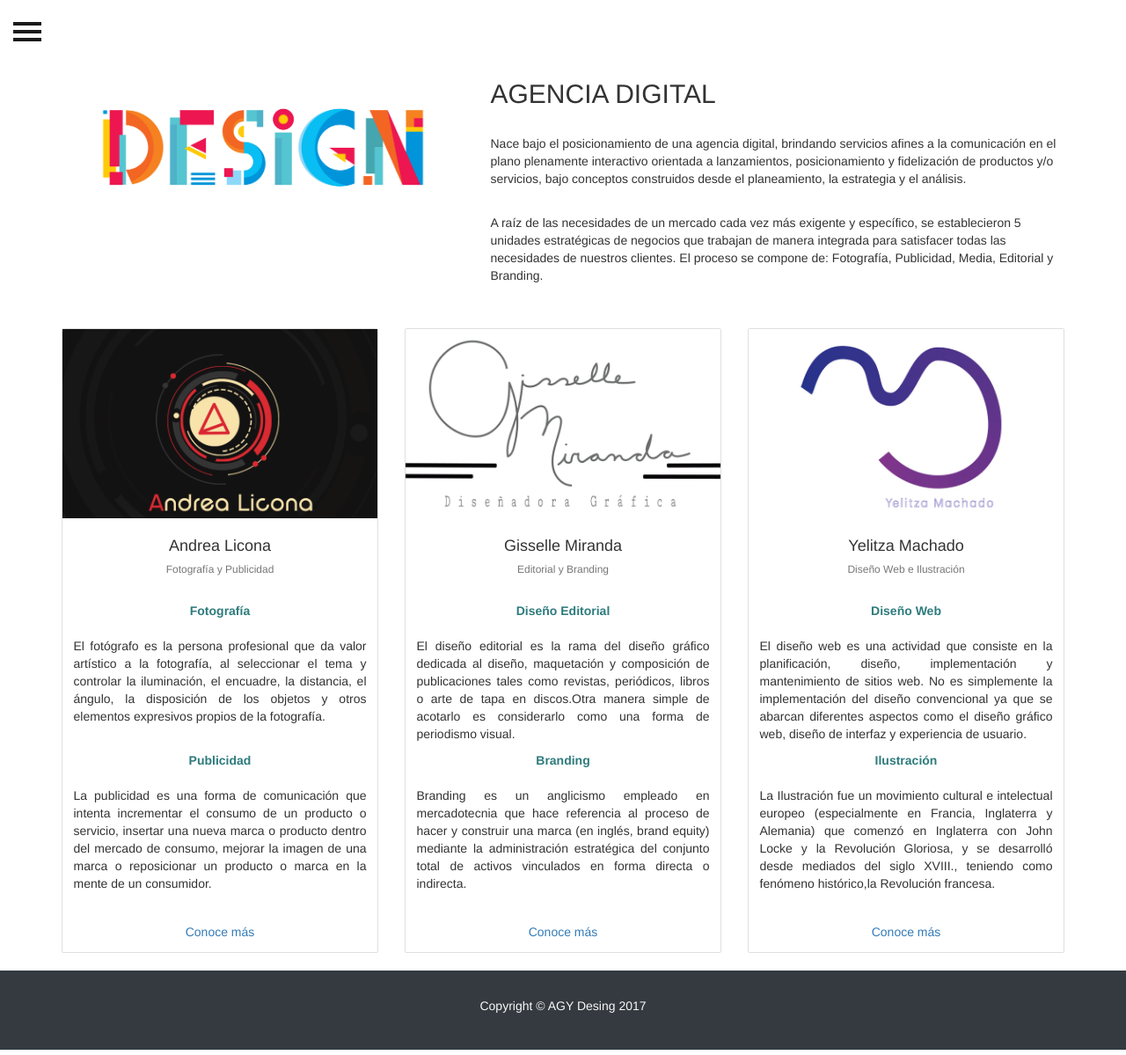
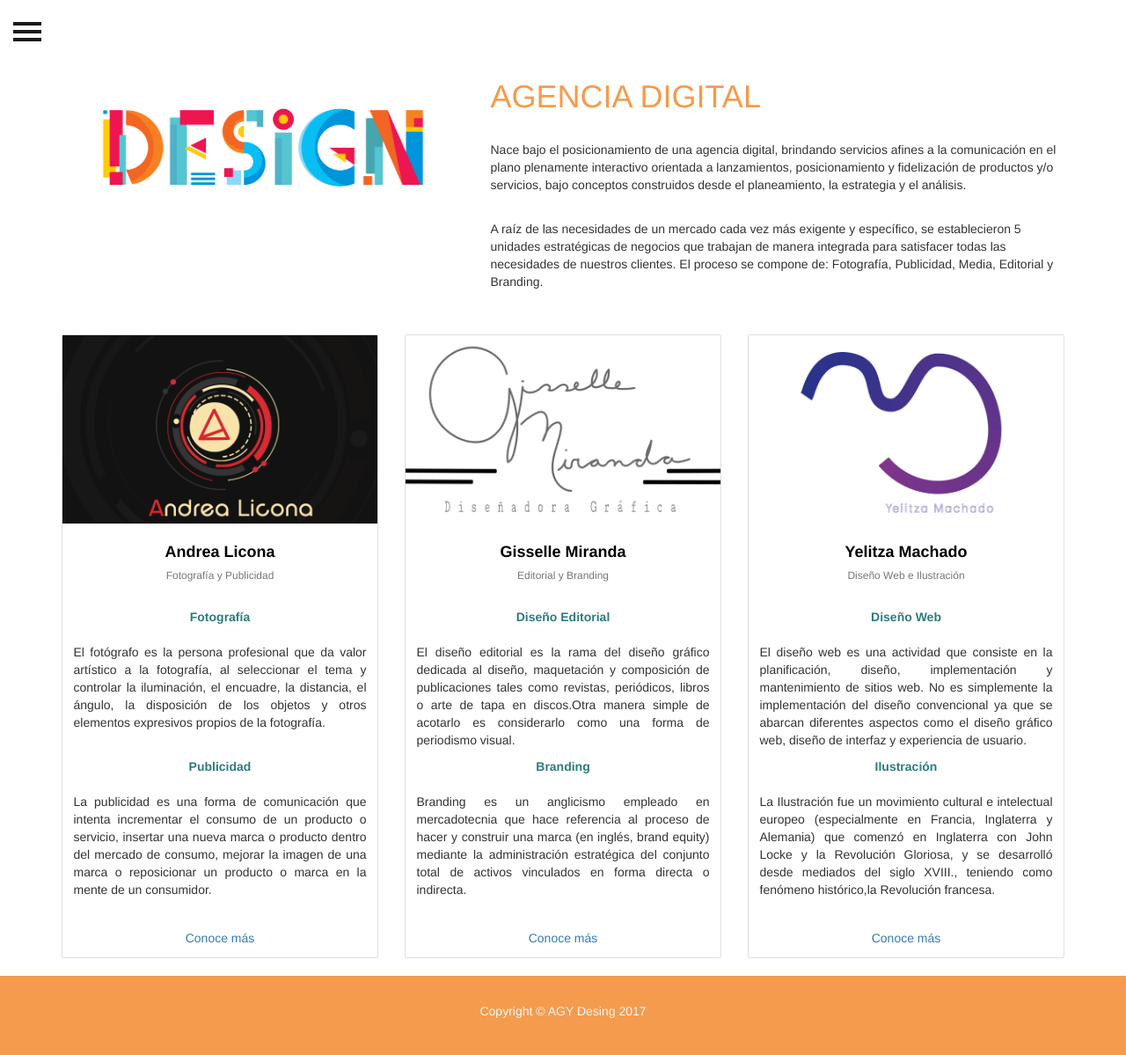
Before and after one commit to yltz/AGY-agencia-Digital, a plain HTML site: page index.html in a window 1280 px wide. Shown: the whole page at 88% size. Drawn offline with Linux system fonts and the light colour scheme.

Commit message:
cambie colores del home y error de ortografía

```diff
--- a/css/style.css
+++ b/css/style.css
@@ -92,7 +92,7 @@ padding: 0 !important;
 }
 .bg-dark {
    color: #f8f8f8;
-    background-color: #343a40!important;
+    background-color: #f49b4d!important;
 }
 
 .card-body > li > a {
@@ -113,3 +113,13 @@ padding: 0 !important;
 .bannergisselle{
   height: auto;
 }
+
+.section-heading{
+  font-weight: bold;
+  color: black;
+}
+
+
+.section-heading1{
+  color:#f49b4d;
+}
--- a/index.html
+++ b/index.html
@@ -43,7 +43,7 @@
             <img src="img/p2.jpg" class="adaptar img-fluid">
           </div>
           <div class="col-md-7">
-            <h2 class="section-heading">AGENCIA DIGITAL</h2>
+            <h1 class="section-heading1">AGENCIA DIGITAL</h1>
             <br>
             <p class="">Nace bajo el posicionamiento de una agencia digital, brindando servicios afines a la comunicación en el plano plenamente interactivo orientada a lanzamientos, posicionamiento y fidelización de productos y/o servicios, bajo conceptos construidos desde el planeamiento, la estrategia y el análisis.</p>
             <br>
```
